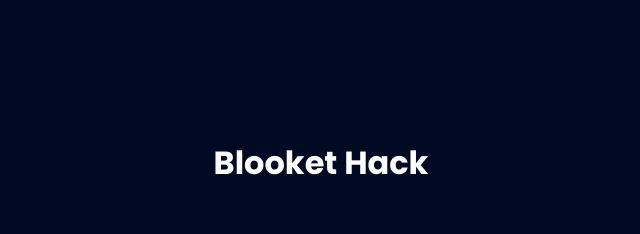
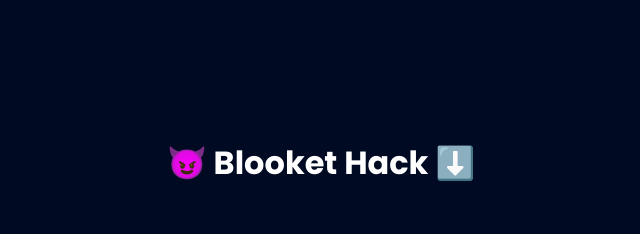
Before and after one commit to HungGaming1065/Blooket-Hack2, a plain HTML site: page index.html in a window 1280 px wide. Shown: the top 234 px of the page, without its empty margins (319-959 px from the left). Drawn offline with Linux system fonts and the light colour scheme.

Commit message:
Update index.html

```diff
--- a/index.html
+++ b/index.html
@@ -1,9 +1,9 @@
 <!DOCTYPE html>
 <html>
   <head>
-    <title>😈 Hack Blooket ⬇️</title>
+    <title>Hack Blooket Menu</title>
     <link rel="stylesheet" href="./style.css" />
-    <h1><b><e>Blooket Hack</e></b></h1>
+    <h1><b><e>😈 Blooket Hack ⬇️</e></b></h1>
   </head>
 
   <body>
```
